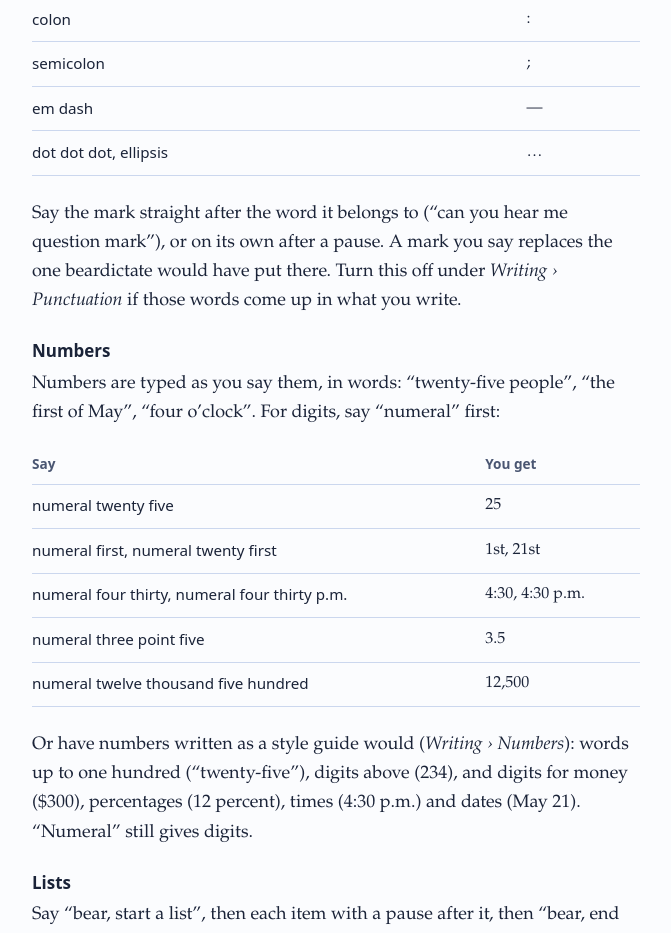
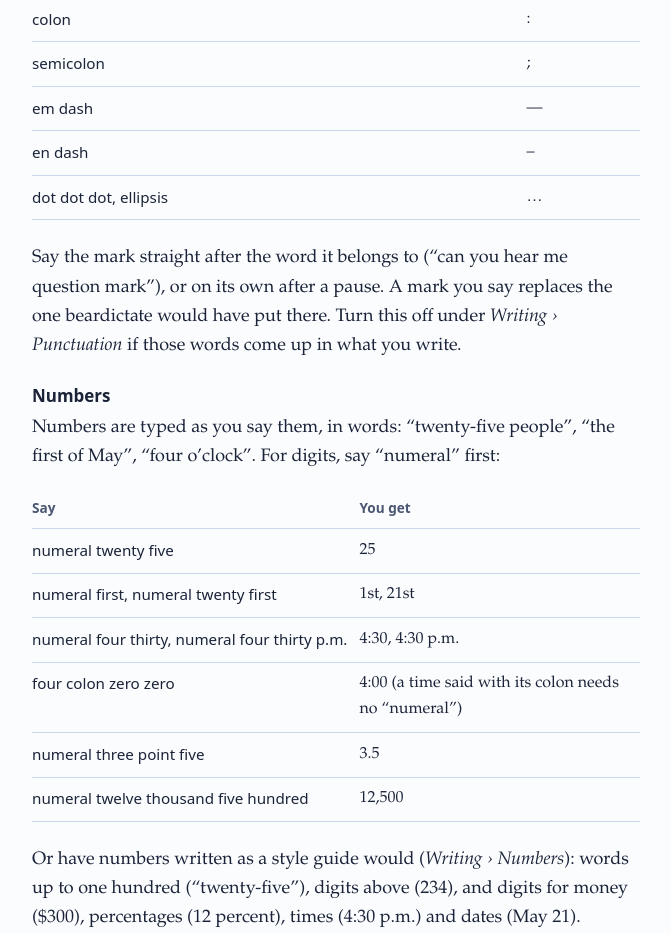
Before and after one commit to joeleaver/beardictate, a plain HTML site: page site/public/help.html in a window 1280 px wide. Shown: the part 2862-3795 px from the top of the page, without its empty margins (376-1047 px from the left). Drawn offline with Linux system fonts and the light colour scheme.

Commit message:
Help: the en dash, and a time said with its colon
Co-Authored-By: Claude Opus 5.5 <noreply@anthropic.com>

```diff
--- a/site/public/help.html
+++ b/site/public/help.html
@@ -93,6 +93,7 @@
             <tr><td>colon</td><td>:</td></tr>
             <tr><td>semicolon</td><td>;</td></tr>
             <tr><td>em dash</td><td>—</td></tr>
+            <tr><td>en dash</td><td>–</td></tr>
             <tr><td>dot dot dot, ellipsis</td><td>…</td></tr>
           </tbody>
         </table>
@@ -106,6 +107,7 @@
             <tr><td>numeral twenty five</td><td>25</td></tr>
             <tr><td>numeral first, numeral twenty first</td><td>1st, 21st</td></tr>
             <tr><td>numeral four thirty, numeral four thirty p.m.</td><td>4:30, 4:30 p.m.</td></tr>
+            <tr><td>four colon zero zero</td><td>4:00 (a time said with its colon needs no <q>numeral</q>)</td></tr>
             <tr><td>numeral three point five</td><td>3.5</td></tr>
             <tr><td>numeral twelve thousand five hundred</td><td>12,500</td></tr>
           </tbody>
```
